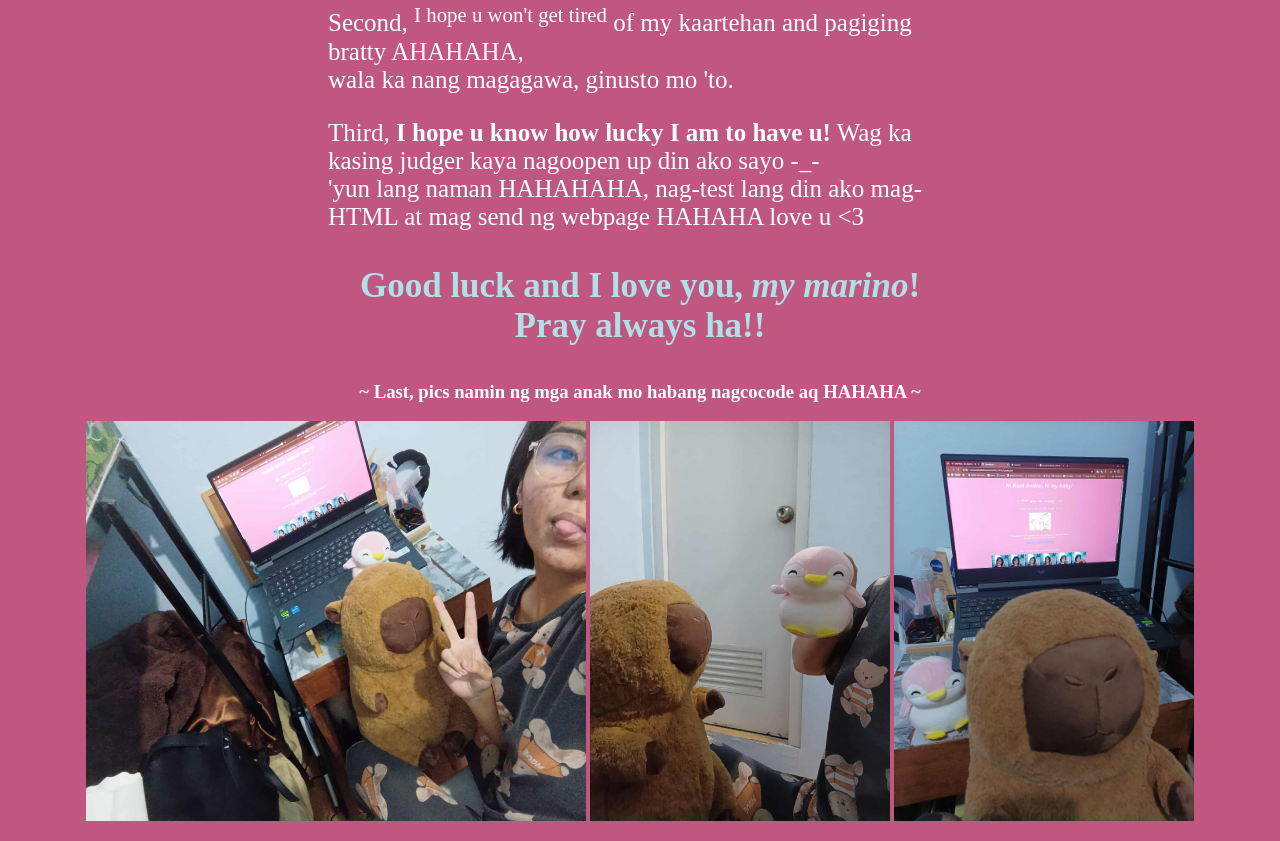
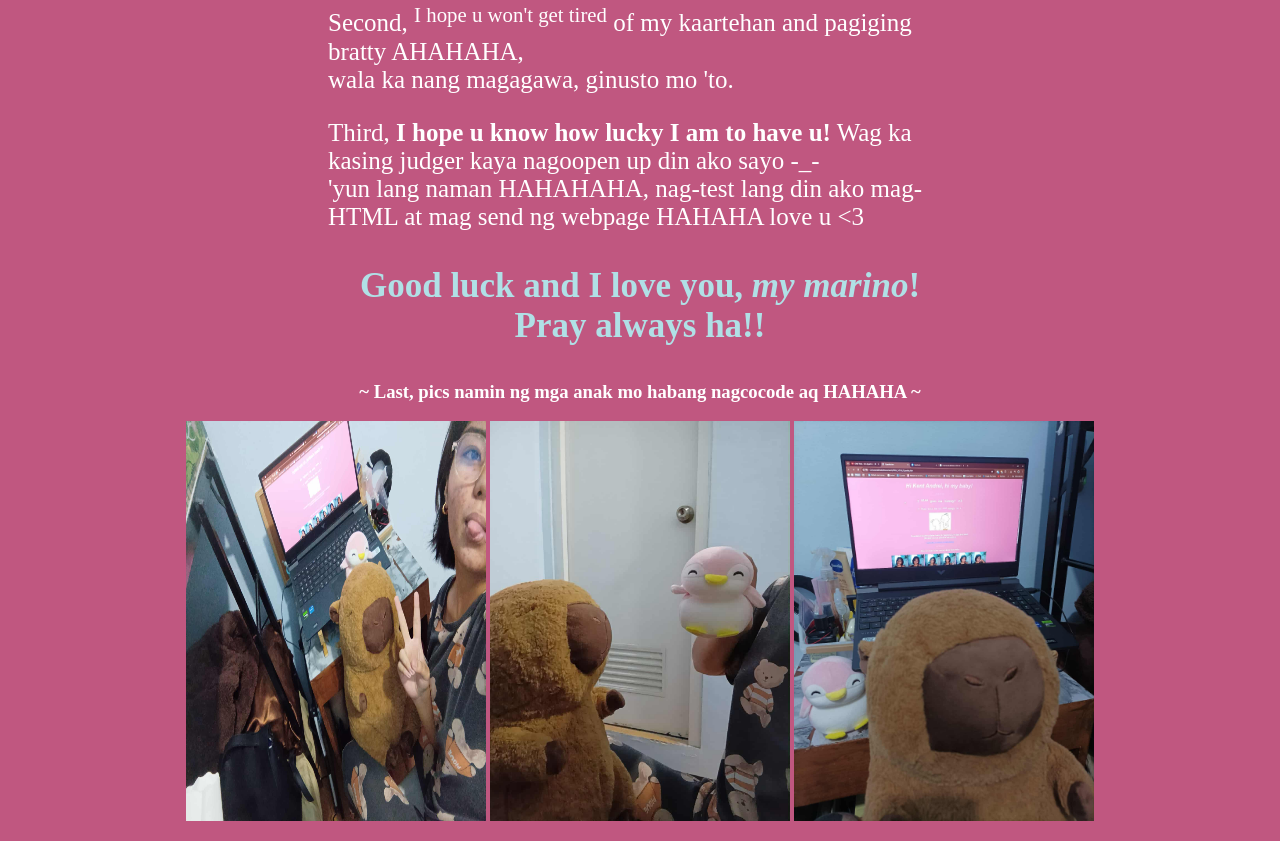
Before and after one commit to fseeli06/fromelitoyou, a plain HTML site: page index.html in a window 1280 px wide. Shown: the part 1231-2072 px from the top of the page. Drawn offline with Linux system fonts and the light colour scheme.

Commit message:
Update index.html

```diff
--- a/index.html
+++ b/index.html
@@ -32,7 +32,7 @@
 	<h3><h3 style="font-family:times new roman;font-size:35px;text-align:center;color:powderblue;">Good luck and I love you, <b><i>my marino</b></i>! <br>Pray always ha!!</h3>
 		<h3><h3 style="color:white;text-align:center;">~ Last, pics namin ng mga anak mo habang nagcocode aq HAHAHA ~</h3>
 			<div class="image-gallery"><p style="text-align:center;">
- 				<img src="cocoandpengu1.jpg" alt="me coding" width="500" height="400">
+ 				<img src="cocoandpengu1.jpg" alt="me coding" width="300" height="400">
   				<img src="cocoandpengu2.jpg" alt="coco and pengu" width="300" height="400">
   				<img src="cocoandpengu3.jpg" alt="di ko alam" width="300" height="400">
 			</div>
```
